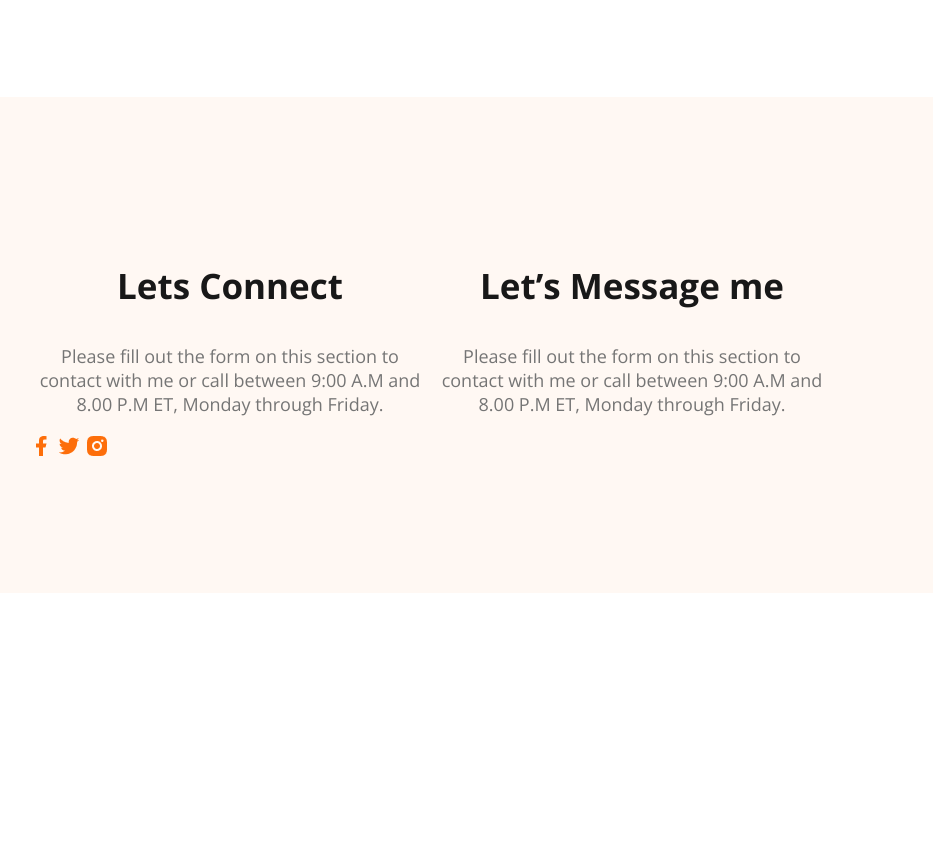
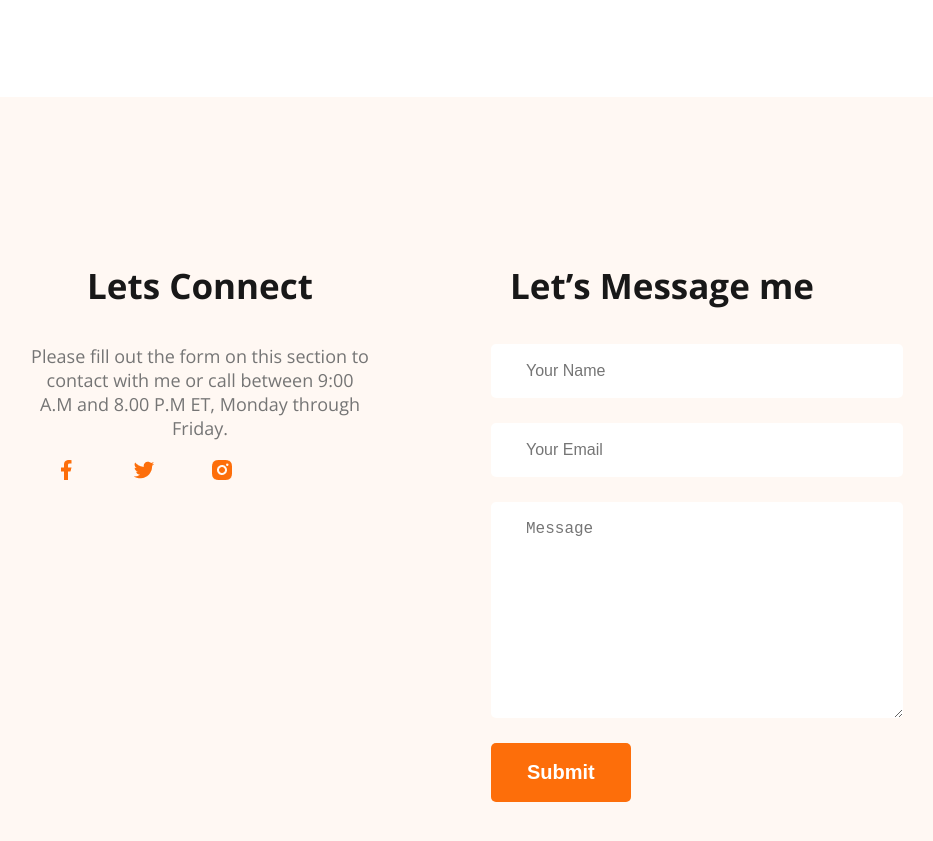
Before and after one commit to ashrafulbjri/portfolio-resources-ashraf, a plain HTML site: page index.html in a window 1280 px wide. Shown: the part 3228-4069 px from the top of the page, without its empty margins (209-1142 px from the left). Before the commit the page ends 3829 px from the top, so only its background shows below. Drawn offline with nearby package versions, Linux system fonts and the light colour scheme.

Commit message:
finished footer section with contact form

```diff
--- a/index.html
+++ b/index.html
@@ -151,7 +151,12 @@
 
         <div class="foorer-column">
             <h3 class="section-title">Let’s Message me</h3>
-            <p class="section-description">Please fill out the form on this section to contact with me or call between 9:00 A.M and 8.00 P.M ET, Monday through Friday.</p>
+            <form class="contact" action="">
+                <input type="text" placeholder="Your Name">
+                <input type="email" placeholder="Your Email">
+                <textarea name="" placeholder="Message" id="" cols="30" rows="10"></textarea>
+                <input class="btn-primary" type="submit" placeholder="Submit">
+            </form>
         </div>
     </footer>
 </body>
--- a/styles/portfolioashraf.css
+++ b/styles/portfolioashraf.css
@@ -179,7 +179,8 @@ main section {
     display: flex;
     justify-content: space-around;
 }
-.resume-item{
+
+.resume-item {
     text-decoration: none;
 }
 
@@ -207,15 +208,41 @@ main section {
     font-weight: 400;
     line-height: 28px;
 }
-.download-cv{
+
+.download-cv {
     text-align: center;
     margin-top: 50px;
 }
 
 /* footer style */
-footer{
+footer {
     display: flex;
-    background-color:#FFF8F3;
+    gap: 120px;
+    background: #FFF8F3;
     padding: 130px 230px;
     margin-top: 100px;
 }
+
+.foorer-column {
+    width: 50%;
+}
+.social-links a{
+    margin: 25px;
+}
+
+.contact input[type="text"], .contact input[type="email"], textarea{
+    display: block;
+    margin-bottom: 25px;
+    padding: 18px 35px;
+    color: #757575;
+    font-size: 16px;
+    border-radius: 5px;
+    background: #FFF;
+    border: 0;
+    width: 100%;
+}
+
+.submit {
+    border-radius: 5px;
+    background: #FD6E0A;
+}
```
